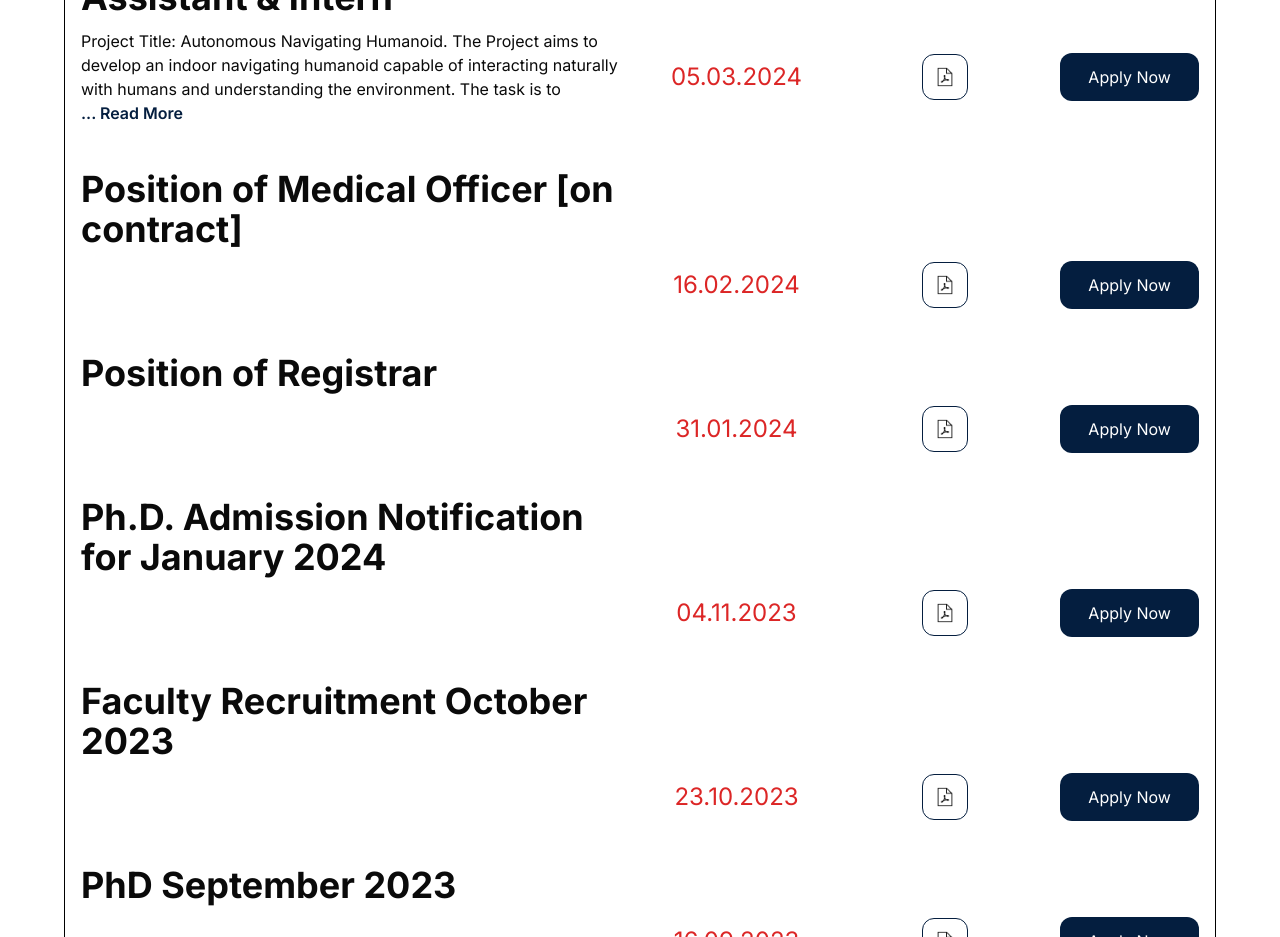
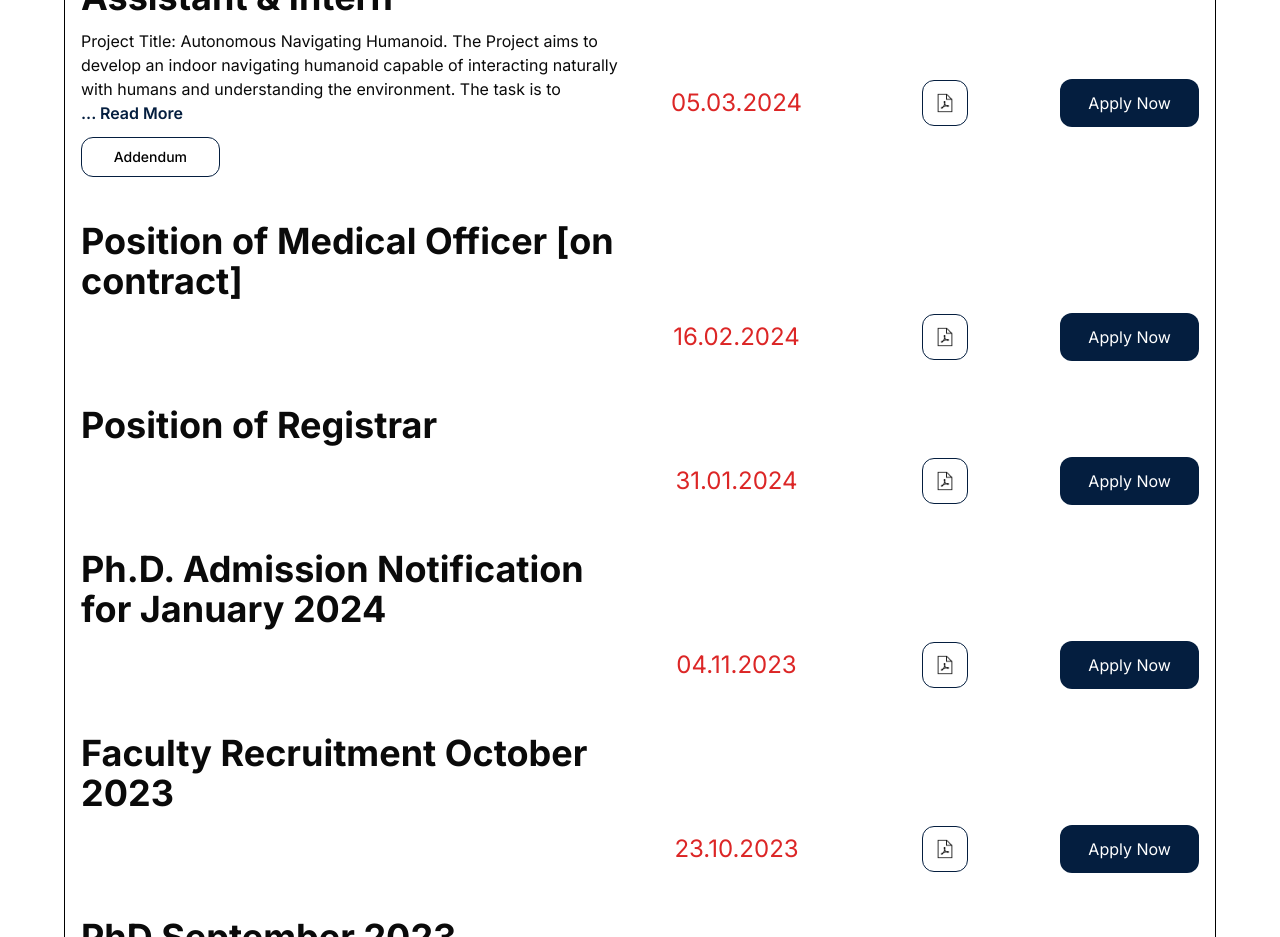
Before and after one commit to Velocity-IIITDWD/iiitdwd.ac.in, a Next.js app: page /careers in a window 1280 px wide. Shown: the part 1000-1937 px from the top of the page. Built offline with nearby package versions, Linux system fonts and the light colour scheme.

Commit message:
added Addendum

```diff
--- a/app/careers/Card.tsx
+++ b/app/careers/Card.tsx
@@ -19,6 +19,8 @@ interface propstype {
     Apllication: string
     Applicationoffline: string;
     StatusofApplications: string;
+    Addendum: string
+
 }
 
 
@@ -53,6 +55,7 @@ const Card = (props: propstype) => {
 
                             {props.Applicationoffline ? <Button className='w-1/4   mt-3 hover:drop-shadow-xl    hover:scale-[1.05] hover:bg-white transition border bg-white border-dwd-primary text-black rounded-xl p-3'><Link href={props.Applicationoffline} className='overflow-hidden'>Apply Offline</Link></Button> : <div className='hidden' ></div>}
                             {props.StatusofApplications ? <Button className='w-1/4   mt-3 hover:drop-shadow-xl hover:scale-[1.05] hover:bg-white transition  break-normal h-auto border bg-white border-dwd-primary text-black rounded-xl p-3'><Link href={props.StatusofApplications} className='overflow-hidden'>Status of Application</Link></Button> : <div className='hidden'></div>}
+                            {props.Addendum ? <Button className='w-1/4   mt-3 hover:drop-shadow-xl    hover:scale-[1.05] hover:bg-white transition border bg-white border-dwd-primary text-black rounded-xl p-3'><Link href={props.Addendum} className='overflow-hidden'>Addendum</Link></Button> : <div className='hidden' ></div>}
                         </div>
                     </div>
 
@@ -100,6 +103,7 @@ const Card = (props: propstype) => {
                     <button className='w-1/2 border border-[#01122b] text-black rounded-xl p-3'><Link href={props.GI}>General Instruction</Link></button>
                     {props.Applicationoffline ? <button className='w-1/2  bg-[#01122b] text-white  rounded-xl p-3'><Link href={props.Applicationoffline}>Apply Offline</Link></button> : <div className='hidden' ></div>}
                     {props.StatusofApplications ? <button className='w-1/2  bg-[#01122b] text-white  rounded-xl p-3'><Link href={props.StatusofApplications}>Status of Application</Link></button>: <div className='hidden'></div>}
+                    {props.Addendum ? <button className='w-1/2  bg-[#01122b] text-white  rounded-xl p-3'><Link href={props.Addendum}>Addendum</Link></button>: <div className='hidden'></div>}
                     <button className='w-1/2 bg-[#01122b] text-white  rounded-xl p-3'><Link href={props.Apllication}>Apply Now</Link></button>
                 </div>
             </div>
@@ -121,6 +125,7 @@ const Card = (props: propstype) => {
 
                     {props.Applicationoffline ? <button className='w-1/2 bg-[#01122b] text-white  rounded-xl p-1'><Link href={props.Applicationoffline}>Apply Offline</Link></button> : <div className='hidden' ></div>}
                     {props.StatusofApplications ? <button className='w-1/2 bg-[#01122b] text-white  rounded-xl p-1'><Link href={props.StatusofApplications}>Status of Application</Link></button>: <div className='hidden'></div>}
+                    {props.Addendum ? <button className='w-1/2 bg-[#01122b] text-white  rounded-xl p-1'><Link href={props.Addendum}>Addendum</Link></button>: <div className='hidden'></div>}
 
 
 
--- a/app/careers/page.tsx
+++ b/app/careers/page.tsx
@@ -104,6 +104,7 @@ const Page = () => {
               Apllication={jobdata.Apllication}
               Applicationoffline={jobdata.Applicationoffline}
               StatusofApplications={jobdata.StatusofApplications}
+              Addendum={jobdata.Addendum}
             />
           ))}
         </div>
--- a/data/jobs.ts
+++ b/data/jobs.ts
@@ -7,23 +7,8 @@ export type jobstype = {
   Apllication: string;
   Applicationoffline:string;
   StatusofApplications:string;
+  Addendum: string
 };
-
-// todo 1
-
-// Application: [
-//     {
-//         name: "Apply Online",
-//         link: "...form..link"
-//     },
-//     {
-//         name: "Apply Offline",
-//         link: "somelink"
-//     }
-// ]
-
-// todo 2
-// shadcn ui
 
 export const jobsdata: jobstype[] =[
   {
@@ -33,8 +18,9 @@ export const jobsdata: jobstype[] =[
     "date": "05.06.2024",
     "GI": "https://iiitdwd.ac.in/docs/SERB-Project-ASSO.pdf",
     "Apllication": "https://docs.google.com/forms/d/e/1FAIpQLSfLha6Cna4M6CjkxpBHb7yH57y01v3U0nTgRpwFO28rGOCKqA/closedform",
-    "Applicationoffline": "https://iiitdwd.ac.in/docs/Provisional_Shortlisting_Status_for_the_positing_on_Registrar.pdf",
-    "StatusofApplications": ""
+    "Applicationoffline": "https://iiitdwd.ac.in/docs/OfflineApplicationFormatDirIIITDharwad.pdf",
+    "StatusofApplications": "",
+    "Addendum": ""
   },
   {
     "title": "Recruitment of Project Associate",
@@ -44,7 +30,8 @@ export const jobsdata: jobstype[] =[
     "GI": "https://iiitdwd.ac.in/docs/SERB-Project-ASSO.pdf",
     "Apllication": "https://docs.google.com/forms/d/e/1FAIpQLSfLha6Cna4M6CjkxpBHb7yH57y01v3U0nTgRpwFO28rGOCKqA/closedform",
     "Applicationoffline": "",
-    "StatusofApplications": "yes"
+    "StatusofApplications": "https://iiitdwd.ac.in/docs/Provisional_Shortlisting_Status_for_the_positing_on_Registrar.pdf",
+    "Addendum": ""
   },
   {
     "title": "Recruitment of Project Assistant & Intern",
@@ -54,7 +41,8 @@ export const jobsdata: jobstype[] =[
     "GI": "https://iiitdwd.ac.in/docs/Tihan-Project-Asso.pdf",
     "Apllication": "https://docs.google.com/forms/d/e/1FAIpQLSfLha6Cna4M6CjkxpBHb7yH57y01v3U0nTgRpwFO28rGOCKqA/closedform",
     "Applicationoffline": "",
-    "StatusofApplications": ""
+    "StatusofApplications": "",
+    "Addendum": "https://iiitdwd.ac.in/docs/careers/AddendumFacultyRecruitmentMay2022.pdf"
   },
   {
     "title": "Position of Medical Officer [on contract]",
@@ -64,7 +52,8 @@ export const jobsdata: jobstype[] =[
     "GI": "https://iiitdwd.ac.in/docs/Tihan-Project-Asso.pdf",
     "Apllication": "https://docs.google.com/forms/d/e/1FAIpQLSfLha6Cna4M6CjkxpBHb7yH57y01v3U0nTgRpwFO28rGOCKqA/closedform",
     "Applicationoffline": "",
-    "StatusofApplications": ""
+    "StatusofApplications": "",
+    "Addendum": ""
   },
   {
     "title": "Position of Registrar",
@@ -74,7 +63,8 @@ export const jobsdata: jobstype[] =[
     "GI": "https://iiitdwd.ac.in/docs/Tihan-Project-Asso.pdf",
     "Apllication": "https://docs.google.com/forms/d/e/1FAIpQLSfLha6Cna4M6CjkxpBHb7yH57y01v3U0nTgRpwFO28rGOCKqA/closedform",
     "Applicationoffline": "",
-    "StatusofApplications": ""
+    "StatusofApplications": "",
+    "Addendum": ""
   },
   {
     "title": "Ph.D. Admission Notification for January 2024",
@@ -84,7 +74,8 @@ export const jobsdata: jobstype[] =[
     "GI": "https://iiitdwd.ac.in/docs/Tihan-Project-Asso.pdf",
     "Apllication": "https://docs.google.com/forms/d/e/1FAIpQLSfLha6Cna4M6CjkxpBHb7yH57y01v3U0nTgRpwFO28rGOCKqA/closedform",
     "Applicationoffline": "",
-    "StatusofApplications": ""
+    "StatusofApplications": "",
+    "Addendum": ""
   },
   {
     "title": "Faculty Recruitment October 2023",
@@ -94,7 +85,8 @@ export const jobsdata: jobstype[] =[
     "GI": "https://iiitdwd.ac.in/docs/Tihan-Project-Asso.pdf",
     "Apllication": "https://docs.google.com/forms/d/e/1FAIpQLSfLha6Cna4M6CjkxpBHb7yH57y01v3U0nTgRpwFO28rGOCKqA/closedform",
     "Applicationoffline": "",
-    "StatusofApplications": ""
+    "StatusofApplications": "",
+    "Addendum": ""
   },
   {
     "title": "PhD September 2023",
@@ -104,7 +96,8 @@ export const jobsdata: jobstype[] =[
     "GI": "https://iiitdwd.ac.in/docs/SERB-Project-ASSO.pdf",
     "Apllication": "https://docs.google.com/forms/d/e/1FAIpQLSfLha6Cna4M6CjkxpBHb7yH57y01v3U0nTgRpwFO28rGOCKqA/closedform",
     "Applicationoffline": "",
-    "StatusofApplications": ""
+    "StatusofApplications": "",
+    "Addendum": ""
   },
   {
     "title": "Recruitment of Project Associate",
@@ -114,7 +107,8 @@ export const jobsdata: jobstype[] =[
     "GI": "https://iiitdwd.ac.in/docs/SERB-Project-ASSO.pdf",
     "Apllication": "https://docs.google.com/forms/d/e/1FAIpQLSfLha6Cna4M6CjkxpBHb7yH57y01v3U0nTgRpwFO28rGOCKqA/closedform",
     "Applicationoffline": "",
-    "StatusofApplications": ""
+    "StatusofApplications": "",
+    "Addendum": ""
   },
   {
     "title": "Recruitment of Project Associate",
@@ -124,7 +118,8 @@ export const jobsdata: jobstype[] =[
     "GI": "https://iiitdwd.ac.in/docs/Tihan-Project-Asso.pdf",
     "Apllication": "https://docs.google.com/forms/d/e/1FAIpQLSfLha6Cna4M6CjkxpBHb7yH57y01v3U0nTgRpwFO28rGOCKqA/closedform",
     "Applicationoffline": "",
-    "StatusofApplications": ""
+    "StatusofApplications": "",
+    "Addendum": ""
   },
   {
     "title": "PhD August 2023",
@@ -134,7 +129,8 @@ export const jobsdata: jobstype[] =[
     "GI": "https://iiitdwd.ac.in/docs/SERB-Project-ASSO.pdf",
     "Apllication": "https://docs.google.com/forms/d/e/1FAIpQLSfLha6Cna4M6CjkxpBHb7yH57y01v3U0nTgRpwFO28rGOCKqA/closedform",
     "Applicationoffline": "",
-    "StatusofApplications": ""
+    "StatusofApplications": "",
+    "Addendum": ""
   },
   {
     "title": "Recruitment of Project Associate",
@@ -144,7 +140,8 @@ export const jobsdata: jobstype[] =[
     "GI": "https://iiitdwd.ac.in/docs/SERB-Project-ASSO.pdf",
     "Apllication": "https://docs.google.com/forms/d/e/1FAIpQLSfLha6Cna4M6CjkxpBHb7yH57y01v3U0nTgRpwFO28rGOCKqA/closedform",
     "Applicationoffline": "",
-    "StatusofApplications": ""
+    "StatusofApplications": "",
+    "Addendum": ""
   },
   {
     "title": "Post of Project Assistant Positions",
@@ -154,7 +151,8 @@ export const jobsdata: jobstype[] =[
     "GI": "https://iiitdwd.ac.in/docs/SERB-Project-ASSO.pdf",
     "Apllication": "https://docs.google.com/forms/d/e/1FAIpQLSfLha6Cna4M6CjkxpBHb7yH57y01v3U0nTgRpwFO28rGOCKqA/closedform",
     "Applicationoffline": "",
-    "StatusofApplications": ""
+    "StatusofApplications": "",
+    "Addendum": ""
   }
 ]
 ;
```
